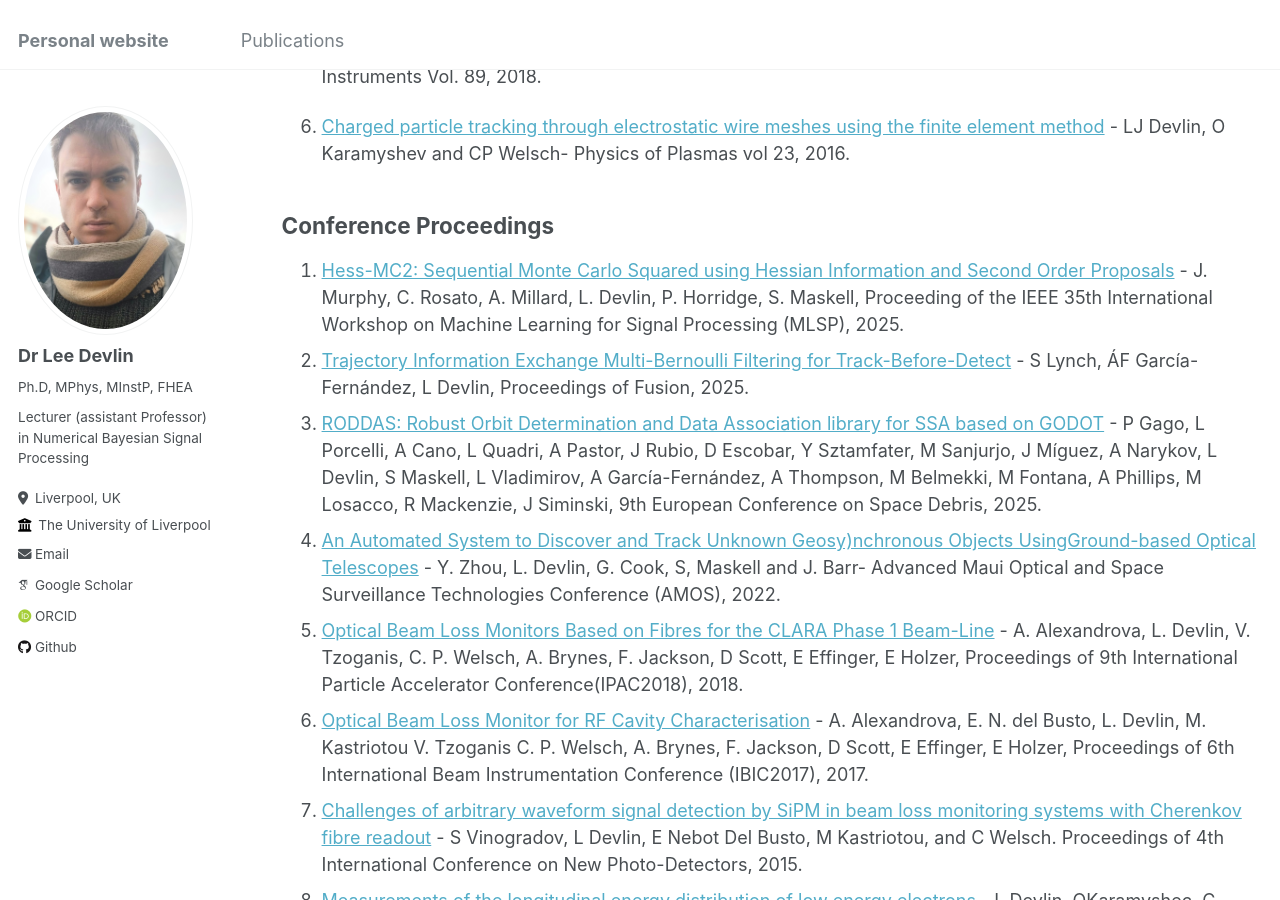
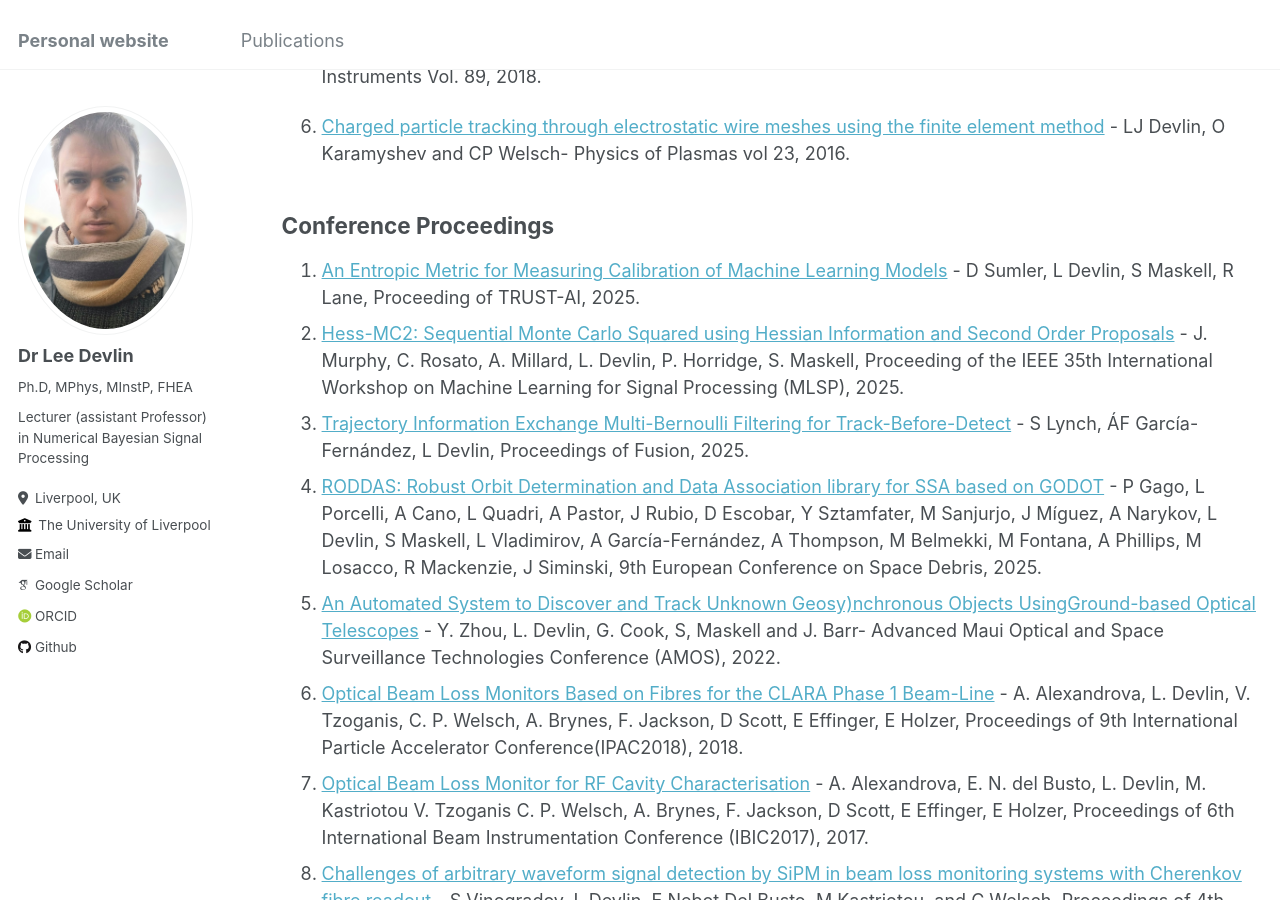
Before and after one commit to LJDevlin/LJDevlin.github.io, a Jekyll site: the page built from _pages/publications.md, in a window 1280 px wide and 900 px high, scrolled down 620 px. Built offline with Jekyll 4.4.1, drawn with Linux system fonts in a browser that asks for light colours; some web fonts are replaced.

Commit message:
Add new conference proceeding publication entry

```diff
--- a/_pages/publications.md
+++ b/_pages/publications.md
@@ -27,6 +27,7 @@ IEEE Signal Processing Letters - Vol. 31, 2024.
 1. [Charged particle tracking through electrostatic wire meshes using the finite element method](https://pubs.aip.org/aip/pop/article-abstract/23/6/063110/320043/Charged-particle-tracking-through-electrostatic?redirectedFrom=fulltext) - LJ Devlin, O Karamyshev and CP Welsch- Physics of Plasmas vol 23, 2016.
 
 ## Conference Proceedings
+1. [An Entropic Metric for Measuring Calibration of Machine Learning Models](https://ceur-ws.org/Vol-4132/short53.pdf) - D Sumler, L Devlin, S Maskell, R Lane, Proceeding of TRUST-AI, 2025.
 1. [Hess-MC2: Sequential Monte Carlo Squared using Hessian Information and Second Order Proposals](https://ieeexplore.ieee.org/document/11204343) - J. Murphy, C. Rosato, A. Millard, L. Devlin, P. Horridge, S. Maskell, Proceeding of the IEEE 35th International Workshop on Machine Learning for Signal Processing (MLSP), 2025.
 1. [Trajectory Information Exchange Multi-Bernoulli Filtering for Track-Before-Detect](https://ieeexplore.ieee.org/abstract/document/11124029) - S Lynch, ÁF García-Fernández, L Devlin, Proceedings of Fusion, 2025.
 1. [RODDAS: Robust Orbit Determination and Data Association library for SSA based on GODOT](https://conference.sdo.esoc.esa.int/proceedings/sdc9/paper/311/SDC9-paper311.pdf) - P Gago, L Porcelli, A Cano, L Quadri, A Pastor, J Rubio, D Escobar, Y Sztamfater, M Sanjurjo, J Míguez, A Narykov, L Devlin, S Maskell, L Vladimirov, A García-Fernández, A Thompson, M Belmekki, M Fontana, A Phillips, M Losacco, R Mackenzie, J Siminski, 9th European Conference on Space Debris, 2025.
```
